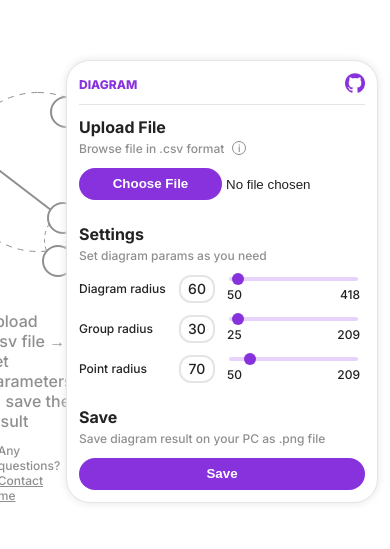
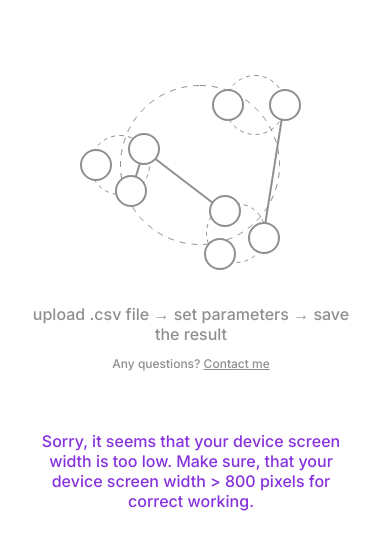
Before and after one commit to lletov/round-diagram, a React (Create React App) app: page / in a window 390 px wide. Shown: the part 141-690 px from the top of the page. Built offline with nearby package versions, Linux system fonts and the light colour scheme.

Commit message:
feat: add small screen options

```diff
--- a/src/components/About.js
+++ b/src/components/About.js
@@ -7,6 +7,7 @@ export const About = () => {
         <img src={example}></img>
         <h1>upload .csv file → set parameters → save the result</h1>
         <div>Any questions? <a href='mailto:dmitryletov2595@ya.ru'>Contact me</a></div>
+        <span className='small-width-description'>Sorry, it seems that your device screen width is too low. Make sure, that your device screen width &gt; 800 pixels for correct working.</span>
     </div>
   )
 }
--- a/src/index.css
+++ b/src/index.css
@@ -340,3 +340,26 @@ table {
   cursor: pointer;
   color: var(--dark-gray);
 }
+
+.small-width-description {
+  display: none;
+}
+
+@media (max-width: 800px) {
+  .app {
+    flex-direction: column;
+  }
+  .diagram {
+    width: 90%;
+    text-align: center;
+  }
+  .panel {
+    display: none;
+  }
+  .small-width-description {
+    padding-top: 48px;
+    display: flex;
+    font-size: 16px;
+    color: var(--accent);
+  }
+}
```
